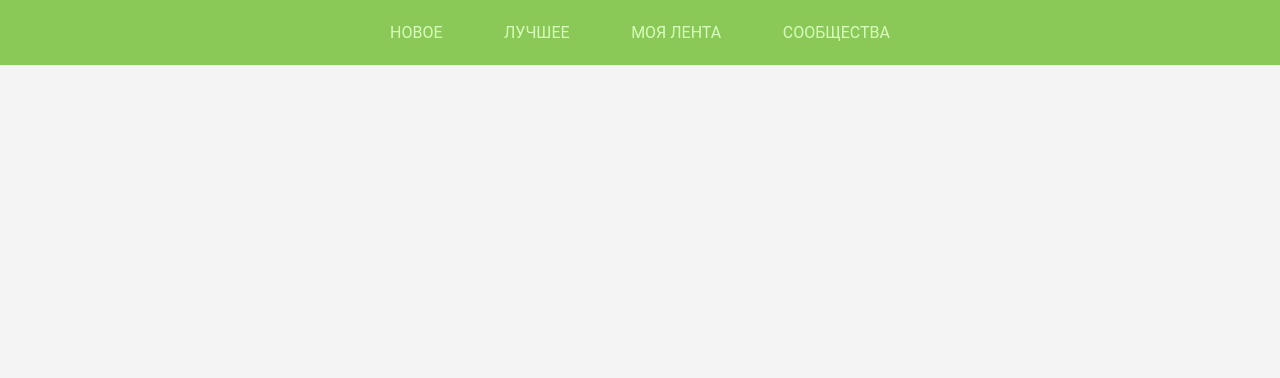
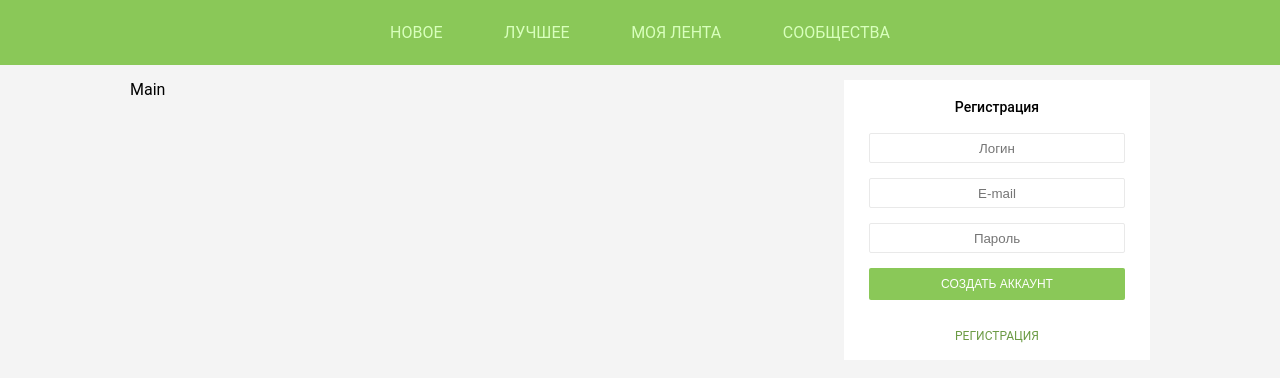
Before and after one commit to olehferents/pikabu-clone-frontend, a React (Create React App) app: page / in a window 1280 px wide. Shown: the top 378 px of the page. Built offline with nearby package versions, Linux system fonts and the light colour scheme.

Commit message:
Added sidebar component. Added form for auth

```diff
--- a/src/App.js
+++ b/src/App.js
@@ -1,11 +1,13 @@
 import React from 'react';
-import Header from "./components/Header/Header";
+import Header from './components/Header/Header';
+import Main from './components/Main/Main';
 
 export default class App extends React.Component {
   render() {
     return (
         <div>
             <Header/>
+            <Main/>
         </div>
     )
   }
--- /dev/null
+++ b/src/components/Main/Main.js
@@ -0,0 +1,16 @@
+import React from 'react';
+import mainStyle from './Main.module.css';
+import SideBar from "../SideBar/SideBar";
+
+export default class Main extends React.Component {
+    render() {
+        return (
+            <div className={mainStyle.appInner}>
+                <div className={mainStyle.main}>
+                    Main
+                </div>
+                <SideBar />
+            </div>
+        )
+    }
+}
--- /dev/null
+++ b/src/components/Main/Main.module.css
@@ -0,0 +1,14 @@
+.appInner {
+    min-width: 900px;
+    max-width: 1020px;
+    margin-right: auto;
+    margin-left: auto;
+    width: 100%;
+    margin-top: 15px;
+}
+
+.main {
+    width: 69%;
+    float: left;
+    margin-right: 5px;
+}
--- /dev/null
+++ b/src/components/SideBar/Form/Form.js
@@ -0,0 +1,28 @@
+import React from 'react';
+import formStyle from './Form.module.css';
+
+export default class Form extends React.Component {
+   render() {
+        if (this.props.isLogin === true) {
+            return (
+                <div className={formStyle.loginForm}>
+                    <form>
+                        <input type="text" name="login" placeholder="Логин"/>
+                        <input type="text" name="password" placeholder="Пароль"/>
+                        <button type="submit" className={formStyle.submitButton}>Войти</button>
+                    </form>
+                </div>
+            )
+        }
+        return (
+            <div className={formStyle.registerForm}>
+                <form>
+                    <input type="text" name="login" placeholder="Логин"/>
+                    <input type="text" name="email" placeholder="E-mail"/>
+                    <input type="text" name="password" placeholder="Пароль"/>
+                    <button type="submit" className={formStyle.submitButton}>Создать аккаунт</button>
+                </form>
+            </div>
+        );
+    }
+}
--- /dev/null
+++ b/src/components/SideBar/Form/Form.module.css
@@ -0,0 +1,46 @@
+.registerForm, .loginForm {
+    padding: 0;
+    margin: 0;
+    font-size: 13px;
+    line-height: 20px;
+    font-weight: 400;
+}
+
+.registerForm input, .loginForm input {
+    text-align: center;
+    margin-bottom: 15px;
+    height: 20px;
+    min-height: 28px;
+    padding: 0 20px;
+    outline: 0;
+    border: 1px solid #e9e9e9;
+    border-radius: 2px;
+}
+
+.registerForm input:focus, .loginForm input:focus {
+    border-color: #8AC858;
+    box-shadow: none;
+    outline: none;
+}
+
+.registerForm form, .loginForm form {
+    display: flex;
+    flex-direction: column;
+}
+
+.submitButton {
+    width: 100%;
+    text-align: center;
+    background-color: #8ac858;
+    margin-bottom: 15px;
+    padding: 0 20px;
+    box-sizing: border-box;
+    border: 0;
+    border-radius: 2px;
+    outine: 0;
+    cursor: pointer;
+    font-size: 12px;
+    line-height: 32px;
+    text-transform: uppercase;
+    color: #FFFFFF;
+}
--- /dev/null
+++ b/src/components/SideBar/SideBar.js
@@ -0,0 +1,48 @@
+import React from 'react';
+import sideBarStyle from './SideBar.module.css';
+import Form from "./Form/Form";
+
+export default class SideBar extends React.Component {
+    constructor(props) {
+        super(props);
+        this.state = {
+            isLogin: false,
+            authTitle: 'Регистрация'
+        };
+        this.changeForm = this.changeForm.bind(this);
+    }
+
+    changeForm() {
+        if (this.state.isLogin === false) {
+            this.setState(() => ({
+                isLogin: true,
+                authTitle: 'Авторизация'
+            }));
+        } else {
+            this.setState(() => ({
+                isLogin: false,
+                authTitle: 'Регистрация'
+            }));
+        }
+    }
+
+    render() {
+        return (
+            <div>
+                <div className={sideBarStyle.sideBar}>
+                    <div className={sideBarStyle.authBlock}>
+                        <div className={sideBarStyle.authHeader}>
+                            <p>{this.state.authTitle}</p>
+                        </div>
+                        <div className={sideBarStyle.authContent}>
+                            <Form isLogin={this.state.isLogin}/>
+                            <p className={sideBarStyle.buttonChangeForm} onClick={() => this.changeForm()}>
+                                {this.state.authTitle}
+                            </p>
+                        </div>
+                    </div>
+                </div>
+            </div>
+        )
+    }
+}
--- /dev/null
+++ b/src/components/SideBar/SideBar.module.css
@@ -0,0 +1,28 @@
+.sideBar {
+    background-color: #FFFFFF;
+    width: 30%;
+    float: right;
+}
+.authBlock {
+    margin: 15px 25px;
+}
+
+.authHeader {
+    text-align: center;
+    margin-bottom: 10px;
+    font-size: 14px;
+    line-height: 24px;
+    font-weight: 500;
+}
+
+.authContent {
+    text-align: center;
+}
+
+.buttonChangeForm {
+    cursor: pointer;
+    color: #6c9b45;
+    font-size: 12px;
+    line-height: 18px;
+    text-transform: uppercase;
+}
```
